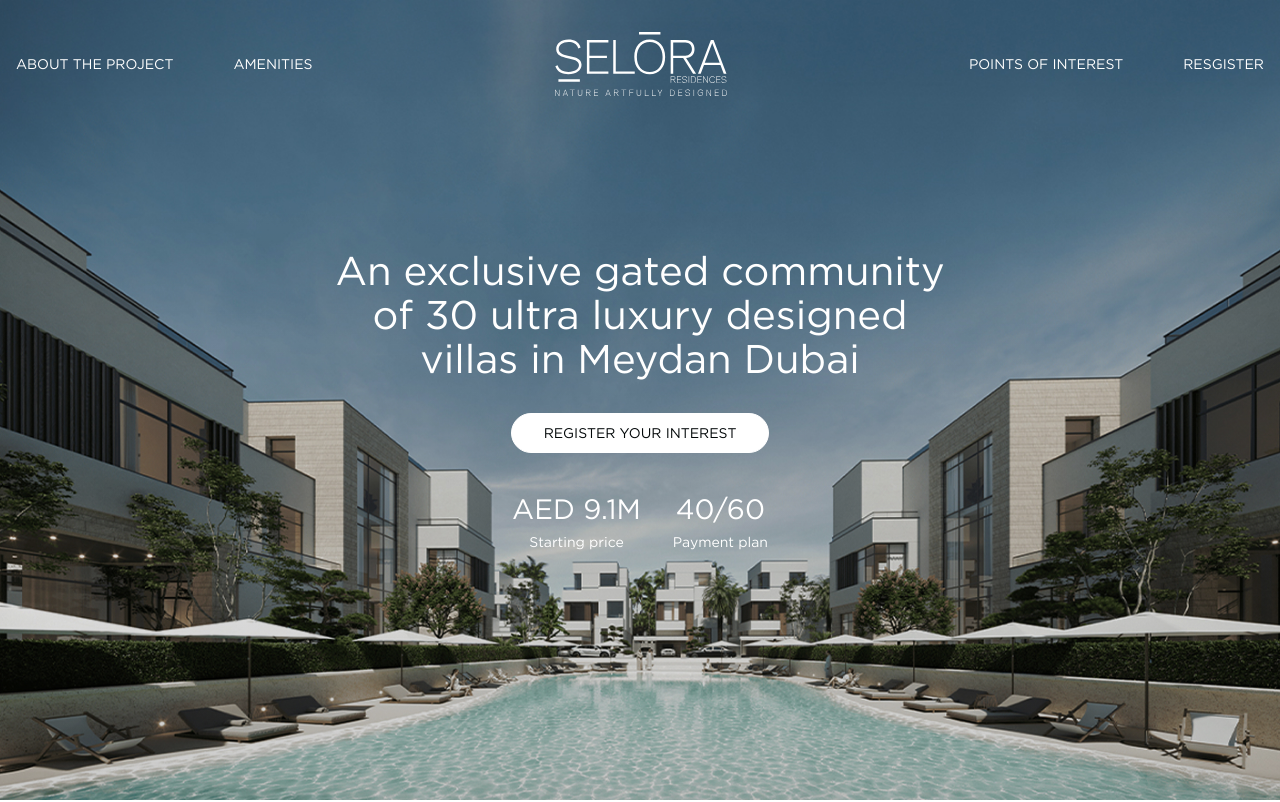
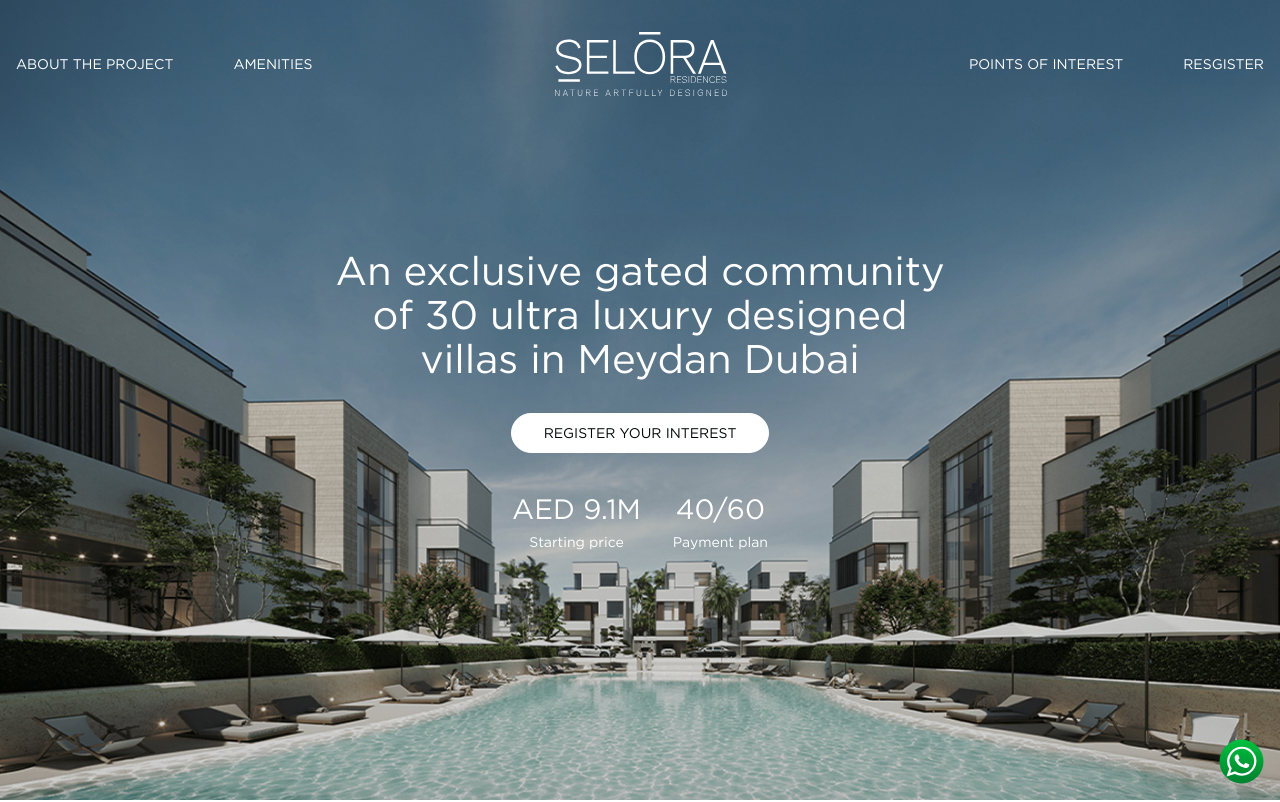
Before and after one commit to denisBerezyuk/Salora, a plain HTML site: page index.html in a window 1280 px wide. Shown: the top 802 px of the page. Drawn offline with Linux system fonts and the light colour scheme.

Commit message:
add whatsapp icon fixed link screen

```diff
--- a/assets/css/style.css
+++ b/assets/css/style.css
@@ -89,6 +89,14 @@ input::-webkit-inner-spin-button {
 	clip-path: inset(100%) !important;
 	clip: rect(0, 0, 0, 0) !important;
 	overflow: hidden !important;
+}
+
+.link-whatsapp {
+	position: fixed;
+	right: 16px;
+	bottom: 16px;
+	z-index: 10;
+	transition: scale var(--duration);
 }
 
 .wrapper {
@@ -667,7 +675,7 @@ input::-webkit-inner-spin-button {
 		width: 100%;
 	}
 
-	:is(.button, .villa__slider-button):hover {
+	:is(.button, .villa__slider-button, .link-whatsapp):hover {
 		scale: 1.05;
 	}
 
@@ -689,7 +697,7 @@ input::-webkit-inner-spin-button {
 		width: 100%;
 	}
 
-	:is(.button, .villa__slider-button):active {
+	:is(.button, .villa__slider-button, .link-whatsapp):active {
 		scale: 1.05;
 	}
 
--- a/index.html
+++ b/index.html
@@ -1507,6 +1507,18 @@
 						</div>
 					</div>
 				</div>
+				<a
+					class="link-whatsapp"
+					href="https://wa.me/97180079265"
+					target="_blank"
+				>
+					<img
+						src="./assets/icons/whatsapp-green.svg"
+						width="45"
+						height="45"
+						alt=""
+					/>
+				</a>
 			</main>
 			<footer class="footer">
 				<div class="footer__inner container">
```
Also changed, not shown: assets/icons/whatsapp-green.svg (added).
